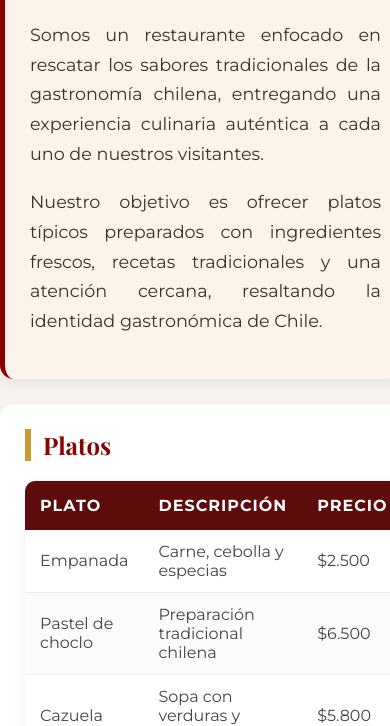
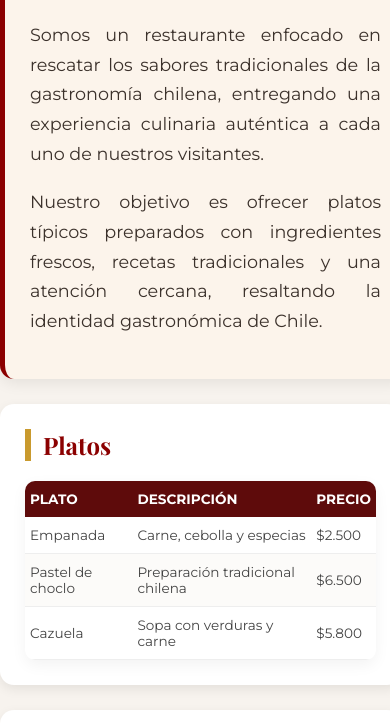
Before and after one commit to Joeblackretro/Restaurante-Chileno-5, a plain HTML site: page index.html in a window 390 px wide. Shown: the part 390-1116 px from the top of the page. Drawn offline with nearby package versions, Linux system fonts and the light colour scheme; a web font is replaced by a local one.

Commit message:
Add files via upload

```diff
--- a/tablas.css
+++ b/tablas.css
@@ -40,3 +40,24 @@ tbody tr:hover {
     background-color: #f4ebd8; /* Cambio a un tono café-crema para interacción dinámica */
     transition: background-color 0.3s ease; /* Transición suave en el cambio de color */
 }
+
+/* ===== DISEÑO RESPONSIVO PARA TABLAS ===== */
+/* Adaptabilidad para dispositivos móviles (Evita que la tabla se salga de la pantalla) */
+@media screen and (max-width: 768px) {
+    table {
+        display: block; /* Cambia a bloque para controlar el desbordamiento */
+        overflow-x: auto; /* Permite deslizar la tabla hacia los lados si no cabe entera */
+        -webkit-overflow-scrolling: touch; /* Desplazamiento suave en iOS */
+    }
+
+    th {
+        padding: 10px 5px; /* Reduce el relleno interno para ganar espacio */
+        font-size: 0.85rem; /* Achica el texto de la cabecera */
+        letter-spacing: 0; /* Elimina espacio extra entre letras */
+    }
+
+    td {
+        padding: 10px 5px; /* Reduce el relleno interno de las celdas */
+        font-size: 0.85rem; /* Achica el texto de los datos */
+    }
+}
```
